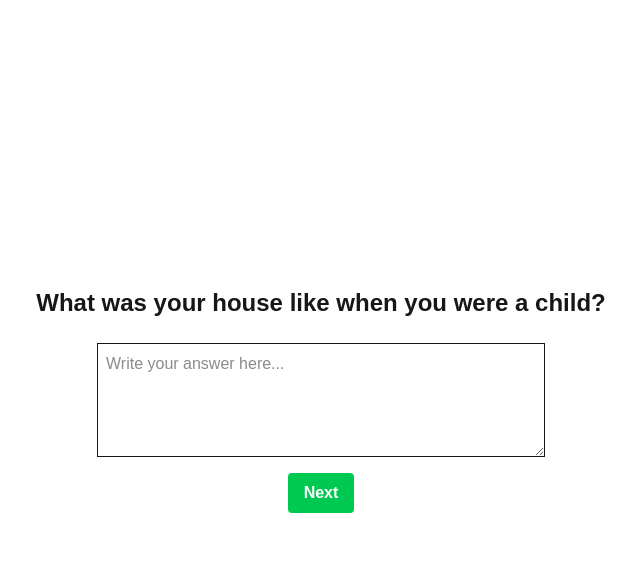
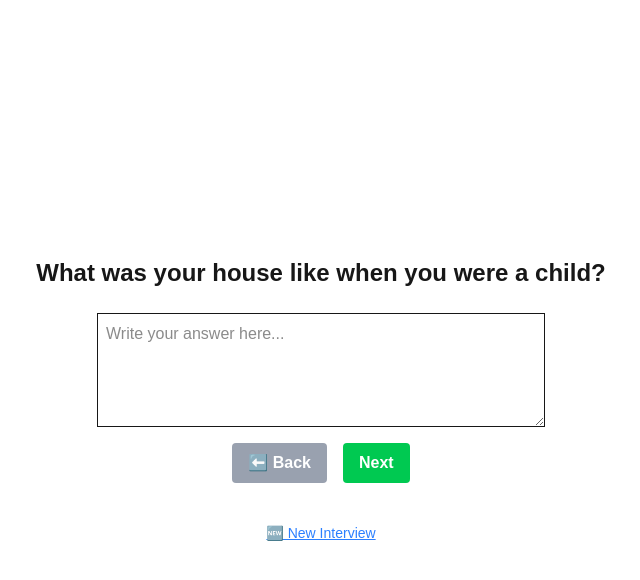
Before and after one commit to dsilberschmidt/storynest2, a Next.js app: page /interview in a window 1280 px wide. Both pictures are taken after a click on the button "Next". Shown: the top 580 px of the page, without its empty margins (319-959 px from the left). Built offline with nearby package versions, Linux system fonts and the light colour scheme.

Commit message:
feat: add back and new interview buttons to interview flow

```diff
--- a/src/app/interview/page.js
+++ b/src/app/interview/page.js
@@ -35,13 +35,26 @@ export default function Interview() {
     }
   };
 
+  const handleBack = () => {
+    if (currentQuestion > 0) {
+      setCurrentQuestion(currentQuestion - 1);
+      setInput(answers[currentQuestion - 1] || '');
+      setAnswers(answers.slice(0, -1));
+    }
+  };
+
+  const startNewInterview = () => {
+    sessionStorage.removeItem('storynest_answers');
+    router.push('/');
+  };
+
   if (questions.length === 0) {
     return <main className="flex items-center justify-center min-h-screen">Loading...</main>;
   }
 
   return (
-    <main className="flex flex-col items-center justify-center min-h-screen p-4">
-      <h2 className="text-2xl font-semibold mb-6">{questions[currentQuestion]}</h2>
+    <main className="flex flex-col items-center justify-center min-h-screen p-4 space-y-4">
+      <h2 className="text-2xl font-semibold mb-6 text-center">{questions[currentQuestion]}</h2>
 
       <textarea
         className="border p-2 w-full max-w-md mb-4"
@@ -51,11 +64,28 @@ export default function Interview() {
         placeholder={texts[lang].writeHere}
       />
 
+      <div className="flex gap-4">
+        {currentQuestion > 0 && (
+          <button
+            onClick={handleBack}
+            className="bg-gray-400 hover:bg-gray-600 text-white font-bold py-2 px-4 rounded"
+          >
+            {texts[lang].back}
+          </button>
+        )}
+        <button
+          onClick={handleNext}
+          className="bg-green-500 hover:bg-green-700 text-white font-bold py-2 px-4 rounded"
+        >
+          {currentQuestion < questions.length - 1 ? texts[lang].next : texts[lang].finish}
+        </button>
+      </div>
+
       <button
-        onClick={handleNext}
-        className="bg-green-500 hover:bg-green-700 text-white font-bold py-2 px-4 rounded"
+        onClick={startNewInterview}
+        className="mt-6 text-sm underline text-blue-500 hover:text-blue-700"
       >
-        {currentQuestion < questions.length - 1 ? texts[lang].next : texts[lang].finish}
+        {texts[lang].newInterview}
       </button>
     </main>
   );
```
